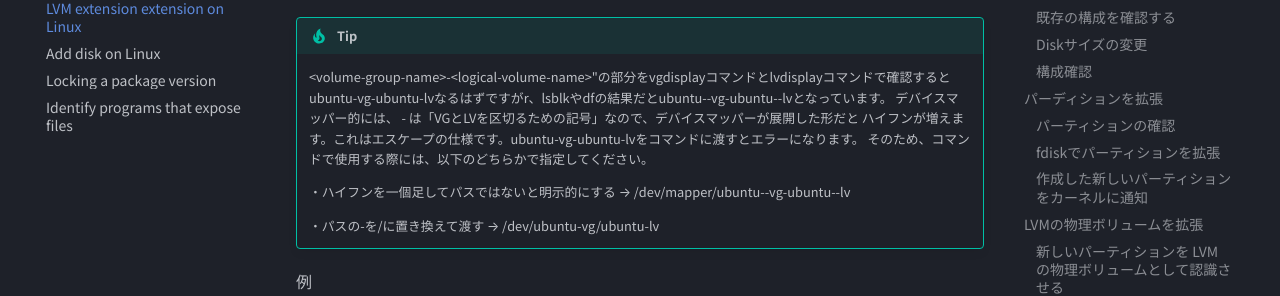
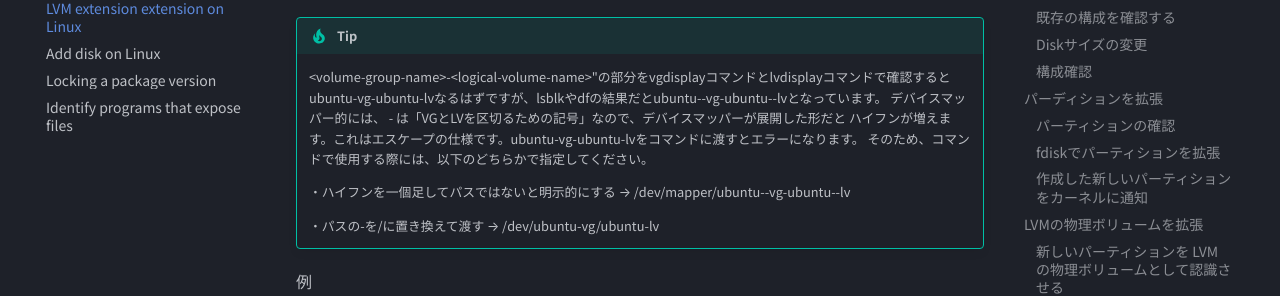
Before and after one commit to shyokote/shyokote.github.io, an MkDocs documentation site: the page built from docs/_linux/linux_extension_extension_on_Linux.md, in a window 1280 px wide and 900 px high, scrolled down 5335 px. Shown: the part 193-489 px from the top of the window. Built offline with MkDocs 1.6.1 and Material for MkDocs 9.7.7, drawn with Linux system fonts in a browser that asks for light colours; nearby versions of some CDN libraries.

```diff
--- a/docs/_linux/linux_extension_extension_on_Linux.md
+++ b/docs/_linux/linux_extension_extension_on_Linux.md
@@ -239,7 +239,7 @@ vgdisplayコマンドとlvdisplayコマンドで確認できます。
 
 !!! tip
     &lt;volume-group-name&gt;-&lt;logical-volume-name&gt;"の部分をvgdisplayコマンドとlvdisplayコマンドで確認すると
-    ubuntu-vg-ubuntu-lvなるはずですがr、lsblkやdfの結果だとubuntu--vg-ubuntu--lvとなっています。
+    ubuntu-vg-ubuntu-lvなるはずですが、lsblkやdfの結果だとubuntu--vg-ubuntu--lvとなっています。
     デバイスマッパー的には、 - は「VGとLVを区切るための記号」なので、デバイスマッパーが展開した形だと
     ハイフンが増えます。これはエスケープの仕様です。ubuntu-vg-ubuntu-lvをコマンドに渡すとエラーになります。
     そのため、コマンドで使用する際には、以下のどちらかで指定してください。
```
Also changed, not shown: site/_linux/linux_extension_extension_on_Linux.html, site/search/search_index.json.
